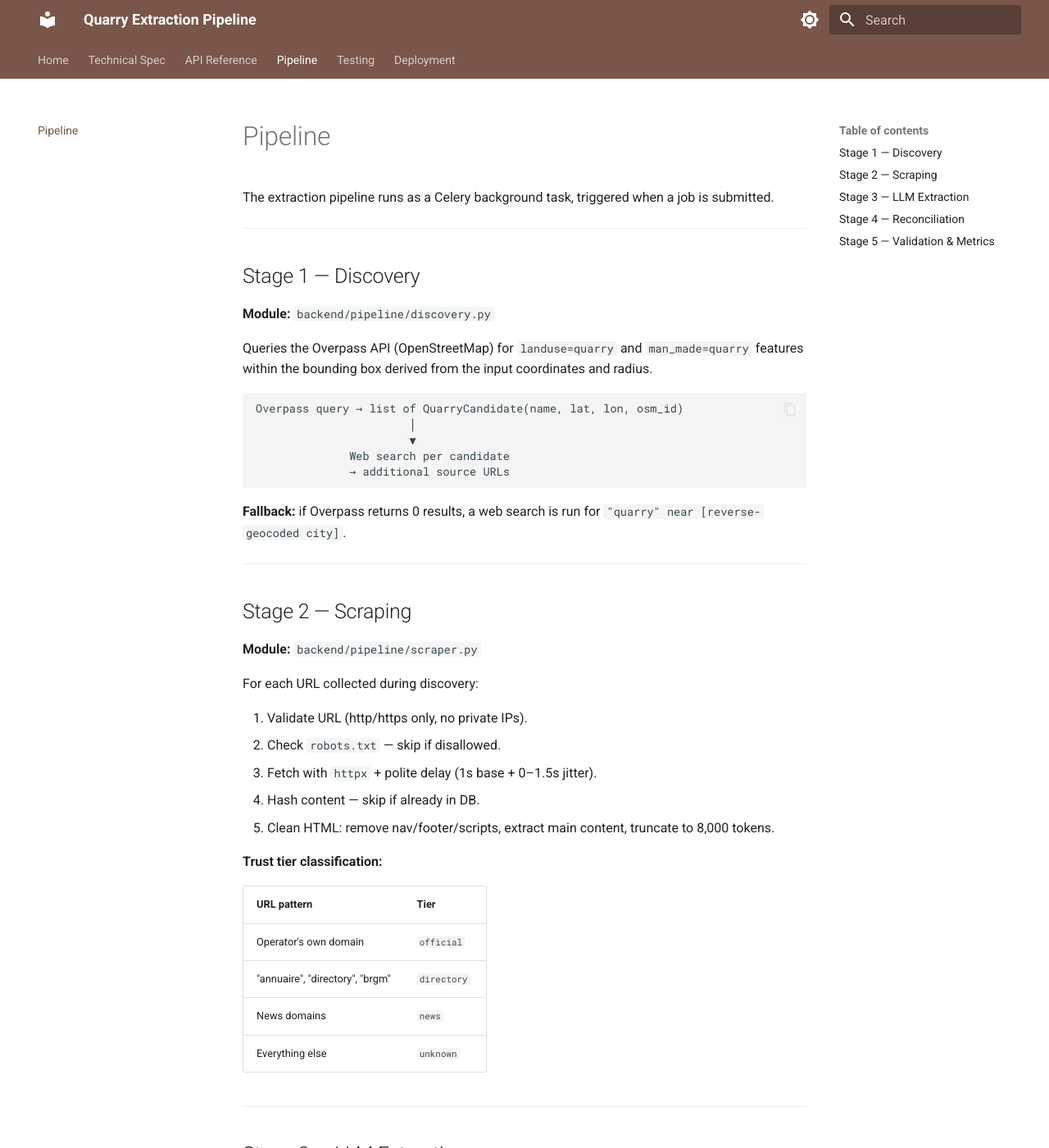
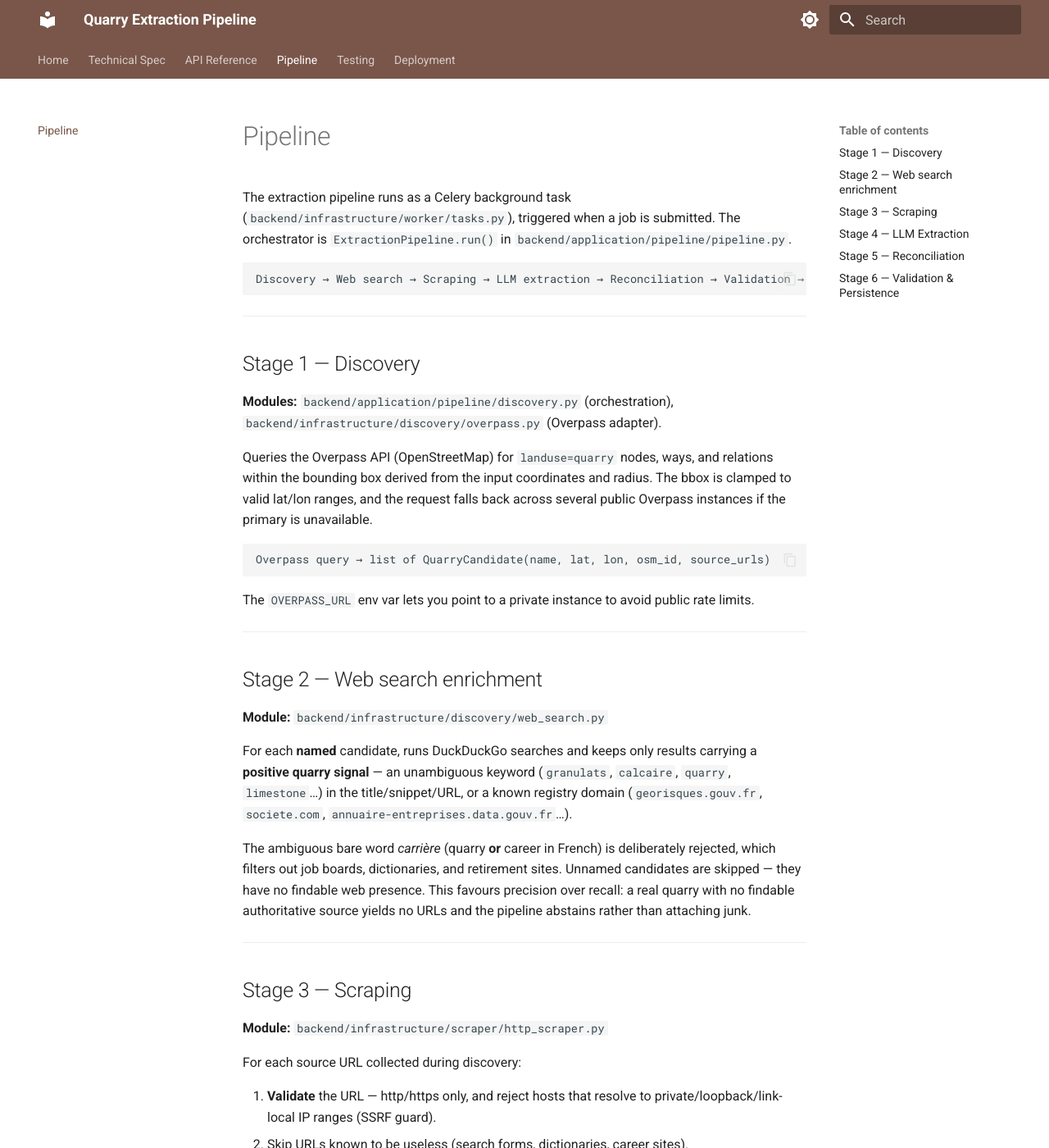
Before and after one commit to Ichraknaceur/ai-engineer-technical-test-develop, an MkDocs documentation site: the page built from docs/pipeline.md, in a window 1280 px wide and 1400 px high. Shown: the whole window at 82% size. Built offline with MkDocs 1.6.1 and Material for MkDocs 9.7.7, drawn with Linux system fonts in a browser that asks for light colours; some of the changed text lies outside the part shown.

Commit message:
docs: align MkDocs site with the real codebase + cross-link from README

````diff
--- a/docs/api.md
+++ b/docs/api.md
@@ -1,128 +1,129 @@
 # API Reference
 
-Base URL: `http://localhost:8000`
+Base URL: `http://localhost:8000`. Interactive Swagger UI at
+`http://localhost:8000/docs`.
 
-All endpoints return JSON. Errors follow `{ "detail": "..." }`.
+All endpoints return JSON. Validation errors return `422` with FastAPI's
+`{ "detail": [...] }` shape; not-found returns `404` with `{ "detail": "..." }`.
 
 ---
 
-## POST `/api/jobs`
+## Core endpoints
+
+### POST `/api/jobs`
 
 Submit a new extraction job.
 
 **Request body**
 
 ```json
-{
-  "latitude": 48.8566,
-  "longitude": 2.3522,
-  "radius_km": 50,
-  "max_usd_cost": 1.0
-}
+{ "latitude": 48.8566, "longitude": 2.3522, "radius_km": 50, "max_usd_cost": 1.0 }
 ```
 
 | Field | Type | Required | Description |
 |---|---|---|---|
 | `latitude` | float | Yes | −90 to 90 |
 | `longitude` | float | Yes | −180 to 180 |
-| `radius_km` | float | Yes | > 0 |
+| `radius_km` | float | Yes | > 0, ≤ 500 |
 | `max_usd_cost` | float | No | Hard cap on LLM spend |
 
-**Response `202`**
+**Response `201`** — the full job object:
 
 ```json
 {
-  "job_id": "j_abc123",
+  "id": "j_abc123",
+  "latitude": 48.8566,
+  "longitude": 2.3522,
+  "radius_km": 50.0,
   "status": "pending",
-  "created_at": "2026-06-02T10:00:00Z"
+  "progress": 0,
+  "status_message": "",
+  "sites_found": 0,
+  "max_usd_cost": 1.0,
+  "error": null,
+  "created_at": "2026-06-02T10:00:00Z",
+  "completed_at": null
 }
 ```
 
 ---
 
-## GET `/api/jobs/:id`
+### GET `/api/jobs`
 
-Poll job status and retrieve results when complete.
+List recent jobs, newest first.
+
+| Param | Type | Description |
+|---|---|---|
+| `limit` | int | Max jobs to return (1–100, default 50) |
+
+Returns a JSON array of job objects (same shape as above).
+
+---
+
+### GET `/api/jobs/{job_id}`
+
+Poll a single job's state. Returns the job object, or `404` if unknown.
+
+| Status | Meaning |
+|---|---|
+| `pending` | Queued, not started |
+| `running` | Worker is processing (`progress`, `status_message` update live) |
+| `completed` | Done — sites available via `/api/sites` |
+| `failed` | Error — see the `error` field |
+
+---
+
+### GET `/api/sites`
+
+List extracted site records with optional filters and pagination.
+
+| Param | Type | Description |
+|---|---|---|
+| `q` | string | Substring match on official name |
+| `status` | string | Filter by `operational_status` (e.g. `active`) |
+| `page` | int | 1-based (default 1) |
+| `page_size` | int | Default 20, max 100 |
 
 **Response `200`**
 
 ```json
 {
-  "job_id": "j_abc123",
-  "status": "running",
-  "progress": 45,
-  "status_message": "Scraping 3/7 sources",
-  "sites_found": 2,
-  "created_at": "2026-06-02T10:00:00Z",
-  "completed_at": null,
-  "error": null
+  "total": 5,
+  "page": 1,
+  "page_size": 20,
+  "items": [ { "site_id": "a1f3c8d27e4b9", "schema_version": "2.0.0", "extraction": { ... }, "provenance": { ... }, "metrics": { ... } } ]
 }
 ```
 
-| Status | Meaning |
-|---|---|
-| `pending` | Queued, not started |
-| `running` | Worker is processing |
-| `completed` | Done, sites available |
-| `failed` | Error — see `error` field |
+Each item is the full record (schema v2.0.0), not a flattened summary.
 
 ---
 
-## GET `/api/sites`
+### GET `/api/sites/{site_id}`
 
-List extracted sites with optional filters and pagination.
-
-**Query parameters**
-
-| Param | Type | Description |
-|---|---|---|
-| `q` | string | Text search on site name |
-| `status` | string | Filter by `operational_status` |
-| `page` | int | Default: 1 |
-| `page_size` | int | Default: 20, max: 100 |
-
-**Response `200`**
-
-```json
-{
-  "total": 12,
-  "page": 1,
-  "results": [
-    {
-      "site_id": "a1f3c8d27e4b9",
-      "official_name": "Carrière de Vignats",
-      "operational_status": null,
-      "latitude": 48.9,
-      "longitude": 2.1,
-      "created_at": "2026-06-02T10:05:00Z"
-    }
-  ]
-}
-```
+Full record with grounded extraction, provenance (sources + reconciliations),
+and metrics. Returns `404` if unknown.
 
 ---
 
-## GET `/api/sites/:id`
+### GET `/api/health`
 
-Full record with provenance, evidence, and metrics.
+```json
+{ "status": "ok", "database": "ok", "redis": "ok" }
+```
 
-**Response `200`** — full JSON matching output schema v2.0.0.
+`status` is `ok` when both dependencies are reachable, `degraded` otherwise.
 
 ---
 
-## GET `/api/health`
+## Debug endpoints
 
-System health check.
+These run individual pipeline stages without a full job — handy for validating
+behaviour and (for `/extract`) checking the prompt before spending tokens.
 
-**Response `200`**
-
-```json
-{
-  "status": "ok",
-  "queue_depth": 3,
-  "worker_count": 1,
-  "recent_error_rate": 0.02,
-  "db": "ok",
-  "redis": "ok"
-}
-```
+| Endpoint | Purpose |
+|---|---|
+| `GET /api/discovery?lat=&lon=&radius_km=&enrich=&limit=` | Overpass discovery, optionally enriched with web-search URLs |
+| `GET /api/scrape?url=` | Fetch + clean a single URL through the polite scraper |
+| `GET /api/extract?url=` | Scrape + LLM extraction on a single URL (uses OpenAI credits) |
+| `GET /api/pipeline/test?lat=&lon=&radius_km=` | Discovery → Scrape → Extract → Reconcile on the first candidate, **without** persisting |
--- a/docs/pipeline.md
+++ b/docs/pipeline.md
@@ -1,94 +1,135 @@
 # Pipeline
 
-The extraction pipeline runs as a Celery background task, triggered when a job is submitted.
+The extraction pipeline runs as a Celery background task
+(`backend/infrastructure/worker/tasks.py`), triggered when a job is submitted.
+The orchestrator is `ExtractionPipeline.run()` in
+`backend/application/pipeline/pipeline.py`.
+
+```
+Discovery → Web search → Scraping → LLM extraction → Reconciliation → Validation → Persist
+```
 
 ---
 
 ## Stage 1 — Discovery
 
-**Module:** `backend/pipeline/discovery.py`
+**Modules:** `backend/application/pipeline/discovery.py` (orchestration),
+`backend/infrastructure/discovery/overpass.py` (Overpass adapter).
 
-Queries the Overpass API (OpenStreetMap) for `landuse=quarry` and `man_made=quarry` features within the bounding box derived from the input coordinates and radius.
+Queries the Overpass API (OpenStreetMap) for `landuse=quarry` nodes, ways, and
+relations within the bounding box derived from the input coordinates and radius.
+The bbox is clamped to valid lat/lon ranges, and the request falls back across
+several public Overpass instances if the primary is unavailable.
 
 ```
-Overpass query → list of QuarryCandidate(name, lat, lon, osm_id)
-                       │
-                       ▼
-              Web search per candidate
-              → additional source URLs
+Overpass query → list of QuarryCandidate(name, lat, lon, osm_id, source_urls)
 ```
 
-**Fallback:** if Overpass returns 0 results, a web search is run for `"quarry" near [reverse-geocoded city]`.
+The `OVERPASS_URL` env var lets you point to a private instance to avoid public
+rate limits.
 
 ---
 
-## Stage 2 — Scraping
+## Stage 2 — Web search enrichment
 
-**Module:** `backend/pipeline/scraper.py`
+**Module:** `backend/infrastructure/discovery/web_search.py`
 
-For each URL collected during discovery:
+For each **named** candidate, runs DuckDuckGo searches and keeps only results
+carrying a **positive quarry signal** — an unambiguous keyword
+(`granulats`, `calcaire`, `quarry`, `limestone`…) in the title/snippet/URL, or a
+known registry domain (`georisques.gouv.fr`, `societe.com`,
+`annuaire-entreprises.data.gouv.fr`…).
 
-1. Validate URL (http/https only, no private IPs).
-2. Check `robots.txt` — skip if disallowed.
-3. Fetch with `httpx` + polite delay (1s base + 0–1.5s jitter).
-4. Hash content — skip if already in DB.
-5. Clean HTML: remove nav/footer/scripts, extract main content, truncate to 8,000 tokens.
+The ambiguous bare word *carrière* (quarry **or** career in French) is
+deliberately rejected, which filters out job boards, dictionaries, and
+retirement sites. Unnamed candidates are skipped — they have no findable web
+presence. This favours precision over recall: a real quarry with no findable
+authoritative source yields no URLs and the pipeline abstains rather than
+attaching junk.
 
-**Trust tier classification:**
+---
+
+## Stage 3 — Scraping
+
+**Module:** `backend/infrastructure/scraper/http_scraper.py`
+
+For each source URL collected during discovery:
+
+1. **Validate** the URL — http/https only, and reject hosts that resolve to
+   private/loopback/link-local IP ranges (SSRF guard).
+2. Skip URLs known to be useless (search forms, dictionaries, career sites).
+3. **Check `robots.txt`** — skip if disallowed.
+4. **Fetch** with `httpx` after a polite delay (configurable base + ±50% jitter);
+   respect `Retry-After` on `429`.
+5. **Clean** the HTML with BeautifulSoup4 + lxml — strip scripts/styles/nav/
+   footer, normalise whitespace, truncate to ~8,000 words.
+6. **Hash** the raw HTML (`content_hash`, SHA-256) for traceability.
+
+The scraper **never raises** — failures are returned as `ScrapedPage.error`, so
+one bad page does not abort the job.
+
+**Trust tier classification** (inferred from the domain):
 
 | URL pattern | Tier |
 |---|---|
 | Operator's own domain | `official` |
-| "annuaire", "directory", "brgm" | `directory` |
-| News domains | `news` |
+| `annuaire`, `registre`, `brgm`, `georisques`, `societe.com`… | `directory` |
+| News domains (`actu`, `presse`, `lemonde`…) | `news` |
 | Everything else | `unknown` |
 
 ---
 
-## Stage 3 — LLM Extraction
+## Stage 4 — LLM Extraction
 
-**Module:** `backend/pipeline/extractor.py`
+**Modules:** `backend/infrastructure/llm/llm_extractor.py` (provider-agnostic),
+`backend/infrastructure/llm/providers/openai_provider.py` (OpenAI gpt-4o).
 
-Sends cleaned page text to OpenAI gpt-4o with a structured prompt.
+The extractor is decoupled from any specific provider via the `ILLMProvider`
+protocol — swapping to Claude or Mistral is one line. The default provider calls
+OpenAI gpt-4o in JSON mode at `temperature=0` for deterministic structured output.
 
-**Grounding contract** — every extracted value must come with:
+**Grounding contract** — every non-null value carries evidence:
 
 ```json
 {
-  "value": "Carrière de Vignats",
-  "confidence": 0.92,
+  "value": "Granulats Vicat",
+  "confidence": 0.9,
   "evidence": [
-    { "source_id": "src_2", "char_start": 142, "char_end": 161, "quote": "Carrière de Vignats" }
+    { "source_id": "src_5e098b81", "char_start": 0, "char_end": 15, "quote": "Granulats Vicat" }
   ]
 }
 ```
 
-**Abstention** — when evidence is absent or too old:
+**Abstention** — when evidence is absent, vague, stale, or contradictory:
 
 ```json
 {
   "value": null,
   "confidence": 0.0,
-  "abstain_reason": "no_recent_evidence",
+  "abstain_reason": "no_evidence",
   "evidence": []
 }
 ```
 
-**Prompt caching:** the system prompt (~800 tokens) is cached with `cache_control: ephemeral`, reducing cost by ~90% on repeated calls.
+Valid `abstain_reason` values: `no_evidence`, `insufficient_evidence`,
+`stale_evidence`, `contradictory_evidence`. The extractor tracks
+`tokens_in`/`tokens_out`/`usd_cost` per call for the metrics record, and returns
+a fully-abstained result (without calling the API) for empty or errored pages.
 
 ---
 
-## Stage 4 — Reconciliation
+## Stage 5 — Reconciliation
 
-**Module:** `backend/pipeline/reconciler.py`
+**Module:** `backend/application/pipeline/reconciler.py`
 
-Merges extraction results from multiple sources for the same quarry.
+Merges per-source extractions for the same quarry.
 
-For each field:
-- Collect all candidate values with their source trust tier and confidence.
-- Score = `trust_tier_score × confidence`.
-- Pick the highest-scoring candidate as the winner.
-- Log all candidates + winner reason in `provenance.reconciliations`.
+- **Scalar fields** (name, type, status, description): collect all candidate
+  values, score each as `trust_tier_score × confidence`, pick the highest.
+- **Array fields** (materials, certifications): merge all unique values across
+  sources (synonym-aware), so e.g. `granulats` from the operator site and `sand`
+  from a registry both survive.
+- All competing decisions are logged in `provenance.reconciliations`.
 
 | Trust tier | Score |
 |---|---|
@@ -99,10 +140,16 @@ For each field:
 
 ---
 
-## Stage 5 — Validation & Metrics
+## Stage 6 — Validation & Persistence
 
-**Module:** `backend/pipeline/validator.py`
+**Modules:** `backend/application/pipeline/validator.py`,
+`backend/infrastructure/db/repositories/site_repository.py`.
 
-- Validates the final record against JSON Schema v2.0.0 — hard failure if invalid.
-- Computes `site_id = sha256("{lat}:{lon}:{radius_km}:{run_id}")[:13]`.
-- Aggregates `metrics`: total `tokens_in`, `tokens_out`, `usd_cost`, `latency_ms`.
+- Validate the assembled record against JSON Schema v2.0.0
+  (`backend/schemas/site_schema.json`) — a hard failure means the record is
+  **not** persisted.
+- `site_id = sha256("{lat}:{lon}:{radius_km}:{job_id}")[:13]`.
+- Aggregate `metrics`: `llm_tokens_in`, `llm_tokens_out`, `usd_cost`,
+  `latency_ms`, and the per-call `model_calls` list.
+- Persist the full record as JSONB; the job progress and `sites_found` are
+  updated throughout, and a `max_usd_cost` budget cap stops the run early if hit.
````
Also changed, not shown: README.md (+30 -1 lines), docs/deployment.md (+14 -10 lines), docs/technical-spec.md (+10 -6 lines), docs/testing.md (+73 -52 lines).
